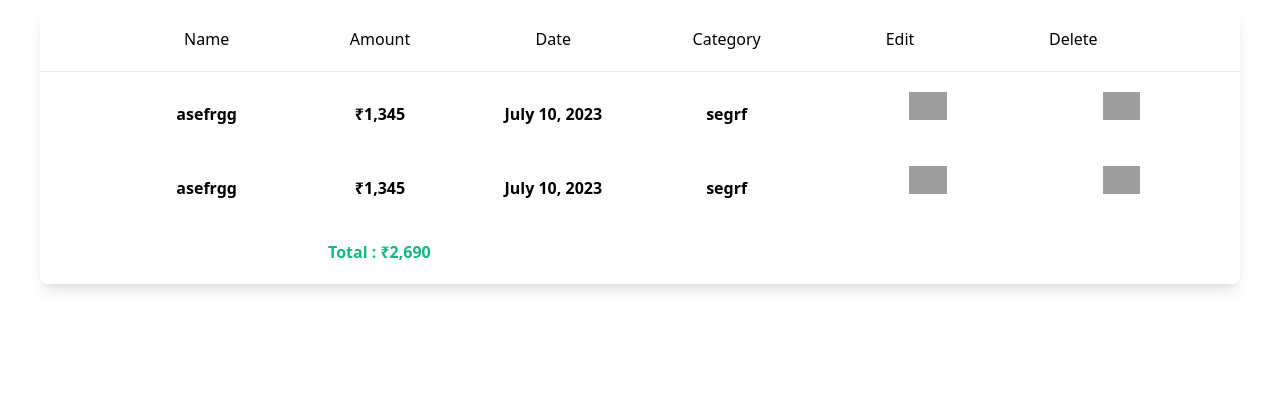
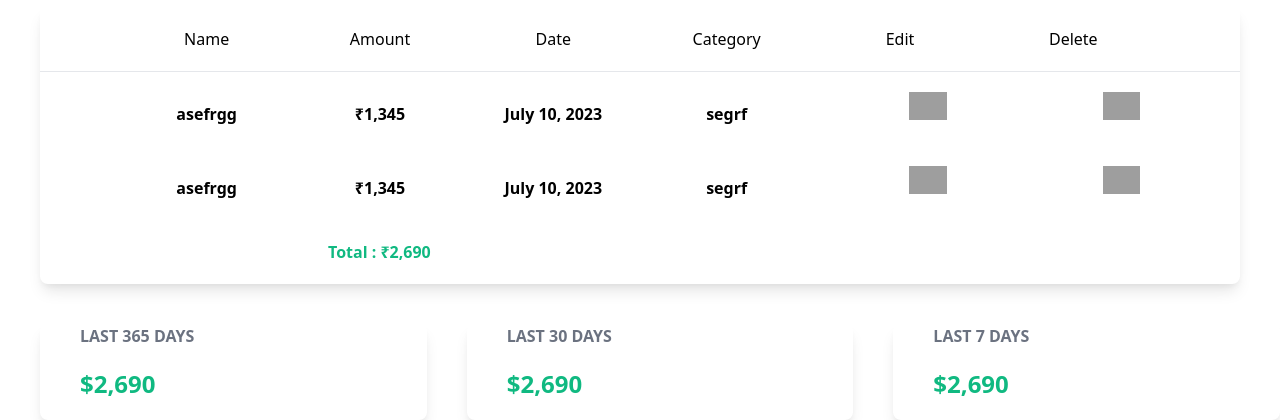
Before and after one commit to June-24/ExpenseTracker, a Django app: page / in a window 1280 px wide. Shown: the part 433-853 px from the top of the page. Before the commit the page ends 724 px from the top, so only its background shows below. Run offline with Django 4.2, Linux system fonts and the light colour scheme; data comes from the database, SQL or seed files in the repository; both versions use the stored data as it was after the commit; style sheets or scripts are compiled from the project's sources; grey boxes are pictures that could not be loaded.

Commit message:
displaying yearly, monthly, weekly sums

```diff
--- a/expenseapp/templates/expenseapp/index.html
+++ b/expenseapp/templates/expenseapp/index.html
@@ -71,5 +71,28 @@
             </span>
         </div>
     </div>
-</form>
+
+    <div class="flex">
+        <div class="w-1/3 shadow-lg ml-10 rounded-lg">
+            <h1 class="ml-10 font-bold text-gray-500">LAST 365 DAYS</h1>
+            <h1 class="ml-10 my-5 text-2xl text-green-500 font-bold">
+                ${{ yearly_sum.amount__sum|intcomma }}
+            </h1>
+        </div>
+
+        <div class="w-1/3 shadow-lg ml-10 rounded-lg">
+            <h1 class="ml-10 font-bold text-gray-500">LAST 30 DAYS</h1>
+            <h1 class="ml-10 my-5 text-2xl text-green-500 font-bold">
+                ${{ monthly_sum.amount__sum|intcomma }}
+            </h1>
+        </div>
+
+        <div class="w-1/3 shadow-lg ml-10 rounded-lg">
+            <h1 class="ml-10 font-bold text-gray-500">LAST 7 DAYS</h1>
+            <h1 class="ml-10 my-5 text-2xl text-green-500 font-bold">
+                ${{ weekly_sum.amount__sum|intcomma }}
+            </h1>
+        </div>
+    </div>
+    </div>
 {% endblock %}
--- a/expenseapp/views.py
+++ b/expenseapp/views.py
@@ -2,6 +2,7 @@ from django.shortcuts import render,redirect
 from . models import Expense
 from expenseapp.forms import ExpenseForm
 from django.db.models import Sum
+import datetime
 # Create your views here.
 def index(request):
     if request.method=="POST":
@@ -12,11 +13,24 @@ def index(request):
 
     total_expenses = expenses.aggregate(Sum('amount'))
 
+    #Logic to calculate 365 days expenses
+    last_year = datetime.date.today() - datetime.timedelta(days=365)
+    data = Expense.objects.filter(date__gt=last_year)
+    yearly_sum = data.aggregate(Sum('amount'))
 
+    #Logic to calculate 30 days expenses
+    last_month = datetime.date.today() - datetime.timedelta(days=30)
+    data = Expense.objects.filter(date__gt=last_month)
+    monthly_sum = data.aggregate(Sum('amount'))
+
+    #Logic to calculate 7 days expenses
+    last_week = datetime.date.today() - datetime.timedelta(days=7)
+    data = Expense.objects.filter(date__gt=last_week)
+    weekly_sum = data.aggregate(Sum('amount'))
 
 
     expense_form=ExpenseForm()
-    return render(request, 'expenseapp/index.html',{'expense_form':expense_form,'expenses':expenses,'total_expenses':total_expenses})
+    return render(request, 'expenseapp/index.html',{'expense_form':expense_form,'expenses':expenses,'total_expenses':total_expenses,'yearly_sum':yearly_sum,'monthly_sum':monthly_sum,'weekly_sum':weekly_sum})
 
 def edit(request,id):
     expense=Expense.objects.get(id=id)
```
Also changed, not shown: db.sqlite3.
